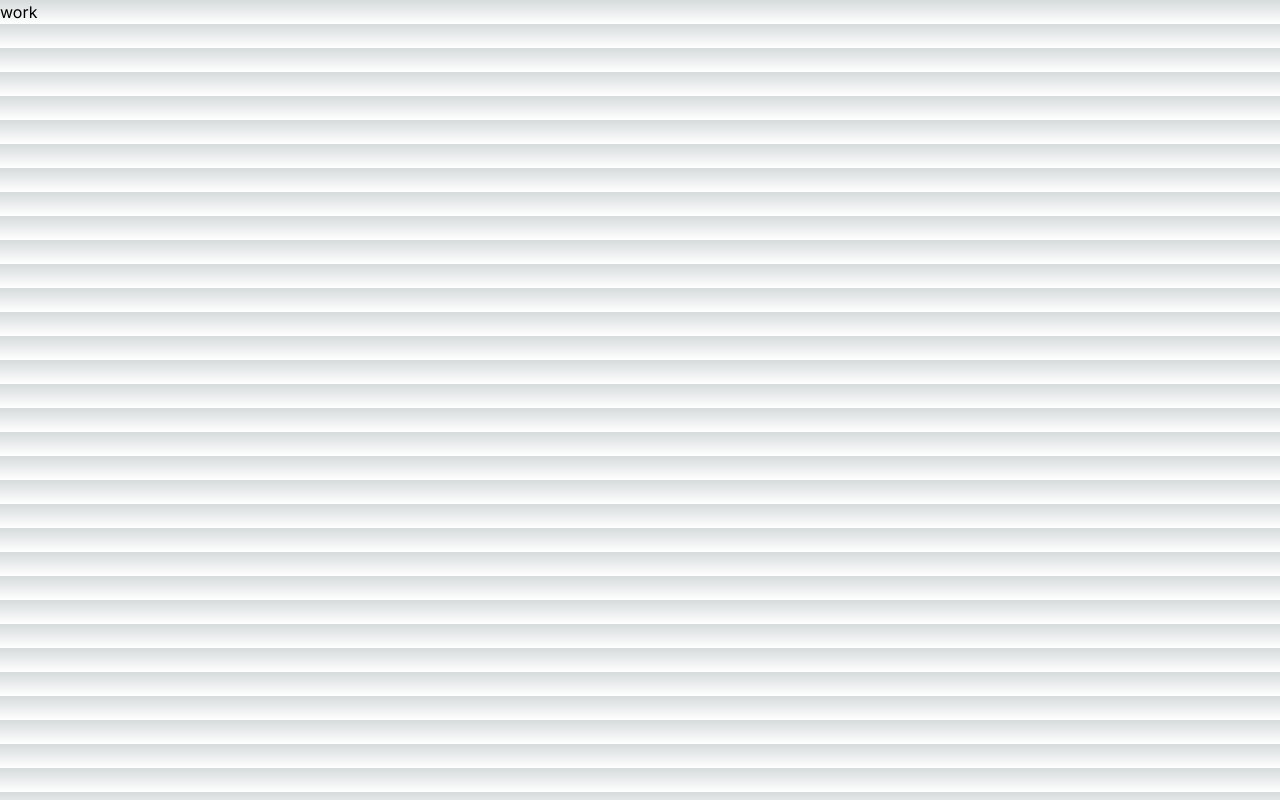
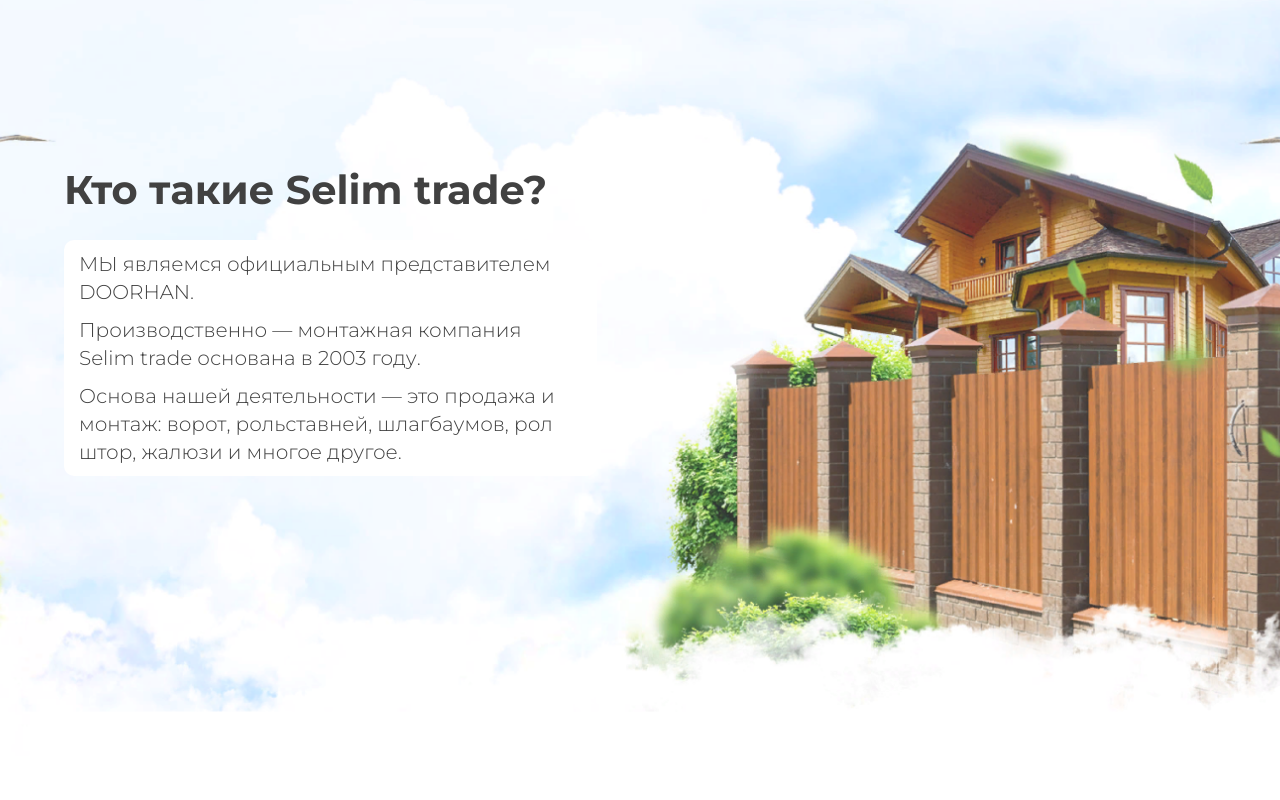
Before and after one commit to luchok22/selim-trade, a Next.js app: page / in a window 1280 px wide. Built offline with nearby package versions, Linux system fonts and the light colour scheme.

Commit message:
feat: our team block

```diff
--- /dev/null
+++ b/src/app/globalVariables.scss
@@ -0,0 +1,32 @@
+$black: #414141; // just black color
+$white: #fcfcfc; // just white color
+$color1: #105BFB;  // gradient
+$color2: #5061FF; // gradient
+// linear-gradient(to right, $color1 0%, $color1 100%, $color2 100%, $color2 100%);
+@mixin breackpoint($point) {
+  @if $point==xxl {
+    @media (max-width: 1600px) {
+      @content;
+    }
+  } @else if $point==ms {
+    @media (max-width: 1200px) {
+      @content;
+    }
+  } @else if $point==md {
+    @media (max-width: 997px) {
+      @content;
+    }
+  } @else if $point==sm {
+    @media (max-width: 776px) {
+      @content;
+    }
+  } @else if $point==xm {
+    @media (max-width: 600px) {
+      @content;
+    }
+  } @else if $point==xs {
+    @media (max-width: 380px) {
+      @content;
+    }
+  }
+}
--- a/src/app/globals.css
+++ b/src/app/globals.css
@@ -1,3 +1,4 @@
+@import url('https://fonts.googleapis.com/css2?family=Montserrat:wght@200;300;400;500;600;700&display=swap');
 @tailwind base;
 @tailwind components;
 @tailwind utilities;
@@ -16,14 +17,16 @@
   }
 }
 
-body {
-  color: rgb(var(--foreground-rgb));
-  background: linear-gradient(
-      to bottom,
-      transparent,
-      rgb(var(--background-end-rgb))
-    )
-    rgb(var(--background-start-rgb));
+*{
+  margin: 0;
+  padding: 0;
+  box-sizing: border-box;
+  font-family: 'Montserrat', sans-serif;
+}
+
+.container{
+  margin: 0 auto;
+  width: 90%;
 }
 
 @layer utilities {
--- a/src/app/page.tsx
+++ b/src/app/page.tsx
@@ -1,8 +1,9 @@
+import OurTeam from "@/components/OurTeam/OurTeam";
 
 export default function Home() {
   return (
     <>
-    work
+    <OurTeam/>
     </>
   );
 }
--- /dev/null
+++ b/src/components/OurTeam/OurTeam.module.scss
@@ -0,0 +1,33 @@
+@import '../../app/globalVariables.scss';
+.ourTeam {
+  background-image: url("../../assets/OurTeam/image 16.png");
+  background-position: center;
+  background-repeat: no-repeat;
+  background-size: cover;
+  height: 100vh;
+  h1 {
+    font-size: 40px;
+    line-height: 60px;
+    color: $black;
+    font-weight: 700;
+    margin-bottom: 20px;
+  }
+  .ourTeam__text {
+    padding-top: 160px;
+  }
+  .ourTeam__text_desc {
+    background: #FFFFFF;
+    width: 533px;
+    padding: 10px 15px;
+    border-radius: 10px;
+    display: flex;
+    flex-direction: column;
+    gap: 10px;
+    p {
+      font-size: 20px;
+      font-weight: 300;
+      line-height: 28px;
+      color: $black;
+    }
+  }
+}
--- /dev/null
+++ b/src/components/OurTeam/OurTeam.tsx
@@ -0,0 +1,26 @@
+import React from "react";
+import scss from "./OurTeam.module.scss";
+const OurTeam = () => {
+  return (
+    <div className={scss.ourTeam}>
+      <div className="container">
+        <div className={scss.ourTeam__text}>
+          <h1>Кто такие Selim trade?</h1>
+          <div className={scss.ourTeam__text_desc}>
+            <p>МЫ являемся официальным представителем DOORHAN.</p>
+            <p>
+              Производственно — монтажная компания Selim trade основана в 2003
+              году.
+            </p>
+            <p>
+              Основа нашей деятельности — это продажа и монтаж: ворот,
+              рольставней, шлагбаумов, рол штор, жалюзи и многое другое.
+            </p>
+          </div>
+        </div>
+      </div>
+    </div>
+  );
+};
+
+export default OurTeam;
```
Also changed, not shown: src/assets/OurTeam/image 16.png (added).
